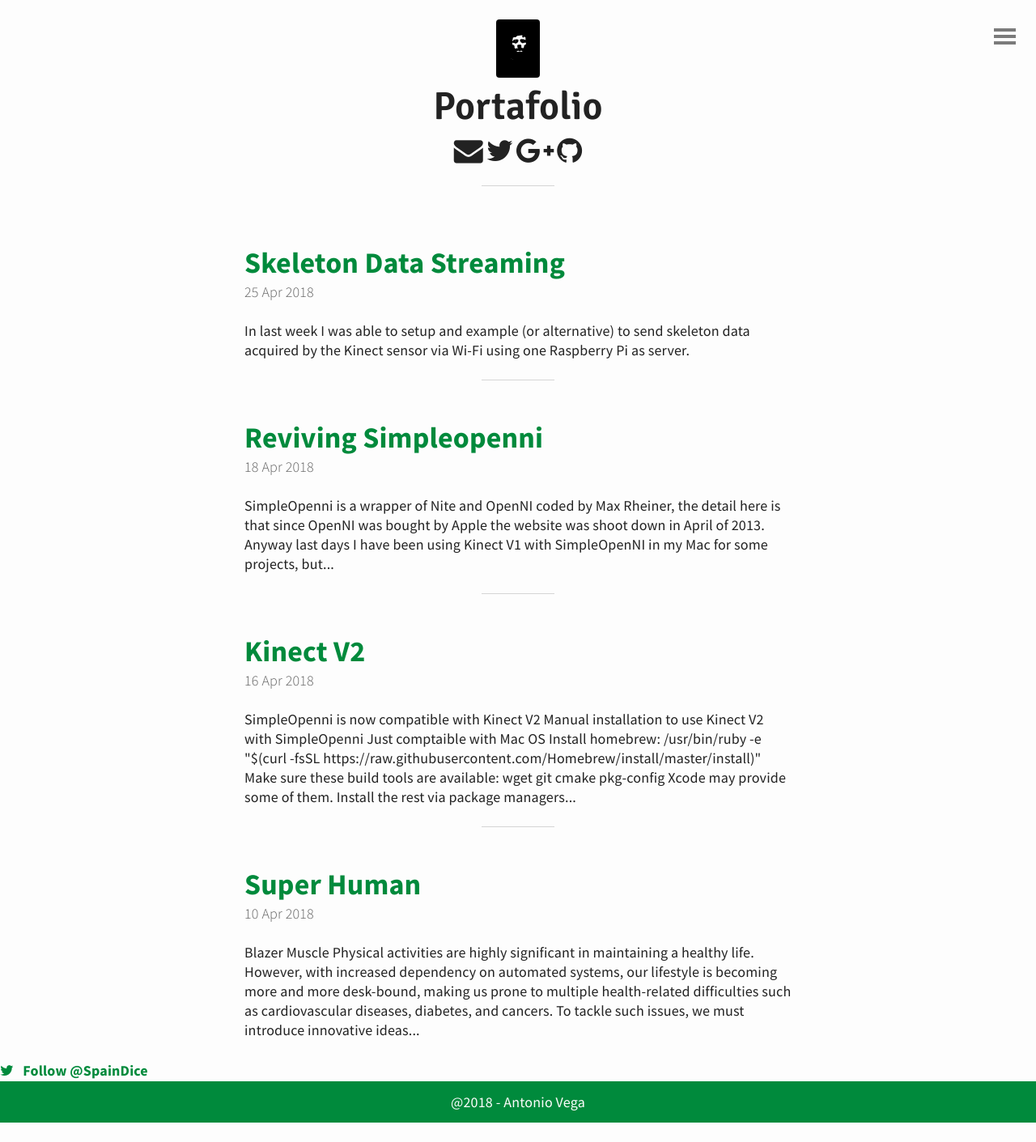
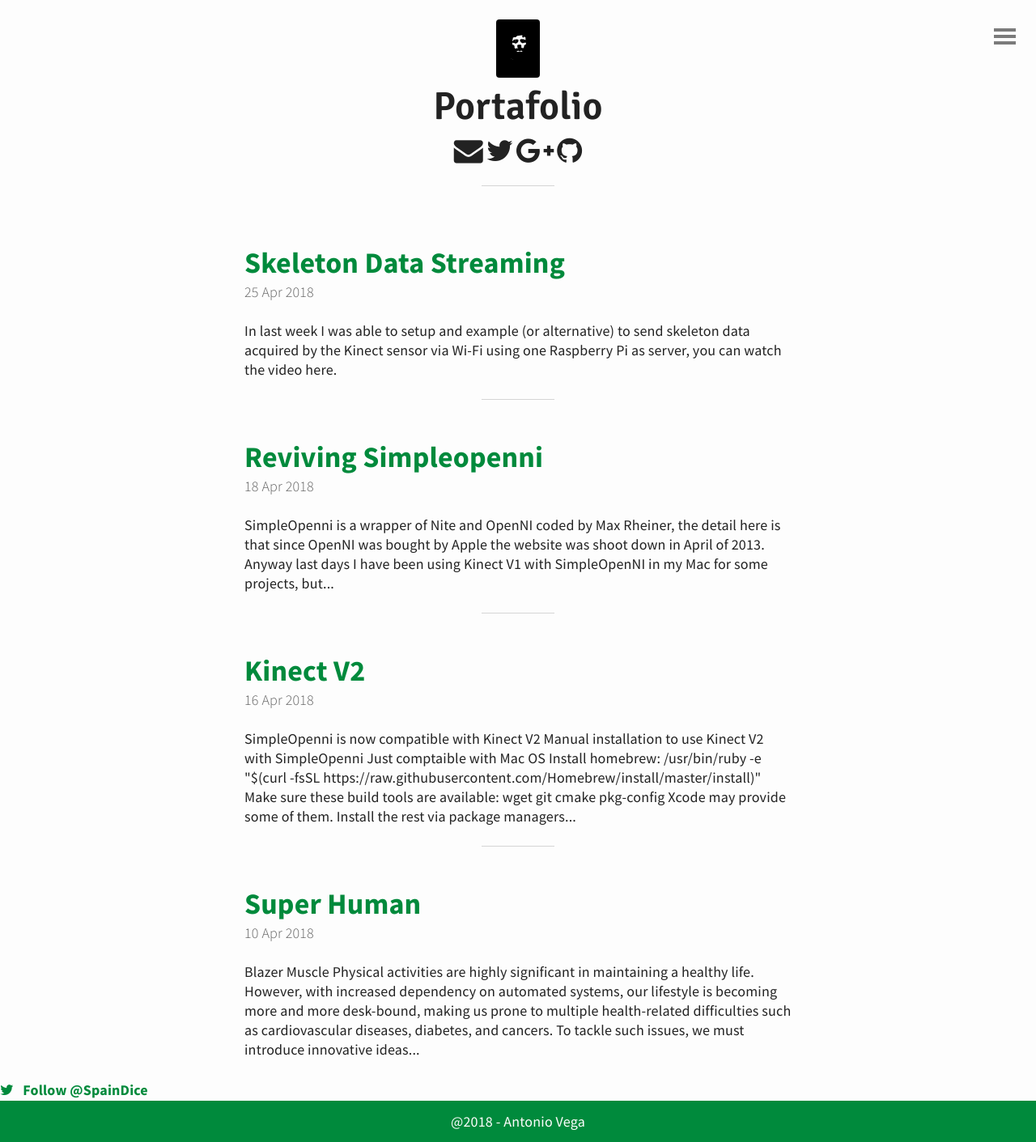
Before and after one commit to totovr/totovr.github.io, a Jekyll site: the page built from index.html, in a window 1280 px wide. Shown: the whole page at 81% size. Built offline with Jekyll 4.4.1, drawn with Linux system fonts in a browser that asks for light colours; nearby versions of some CDN libraries; the list of posts is cut into pages by our own code; before the commit the page ends 1387 px from its top, so only the background shows below that.

Commit message:
Add video

```diff
--- a/_posts/2018-04-25-Skeleton-Data-Streaming.md
+++ b/_posts/2018-04-25-Skeleton-Data-Streaming.md
@@ -1,3 +1,3 @@
-In last week I was able to setup and example (or alternative) to send skeleton data acquired by the Kinect sensor via Wi-Fi using one Raspberry Pi as server.
+In last week I was able to setup and example (or alternative) to send skeleton data acquired by the Kinect sensor via Wi-Fi using one Raspberry Pi as server, you can watch the video [here](https://www.youtube.com/watch?v=J_BSGR28quQ).
 
 <img src="Assets/Rasp.png" width="600">
```
